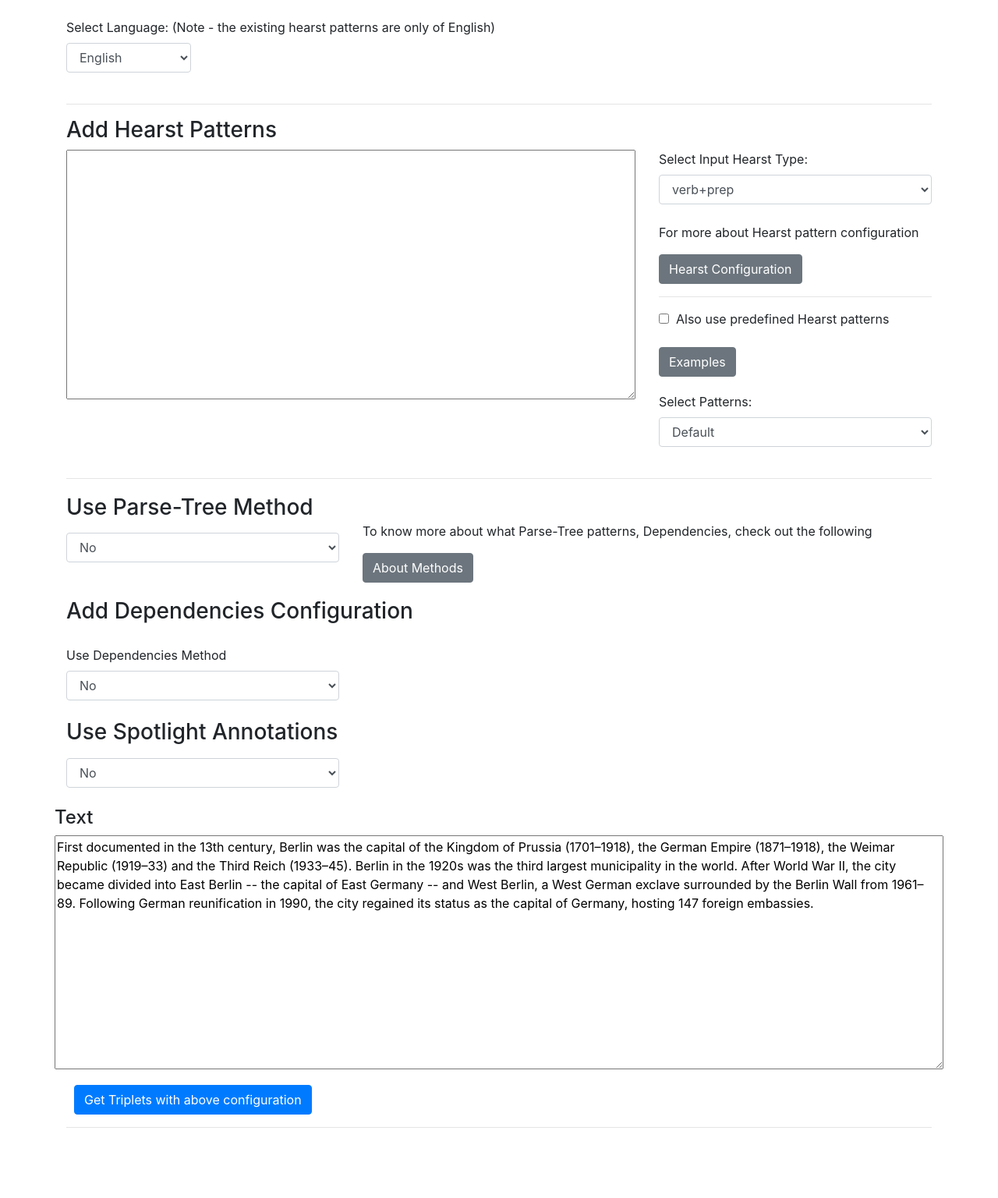
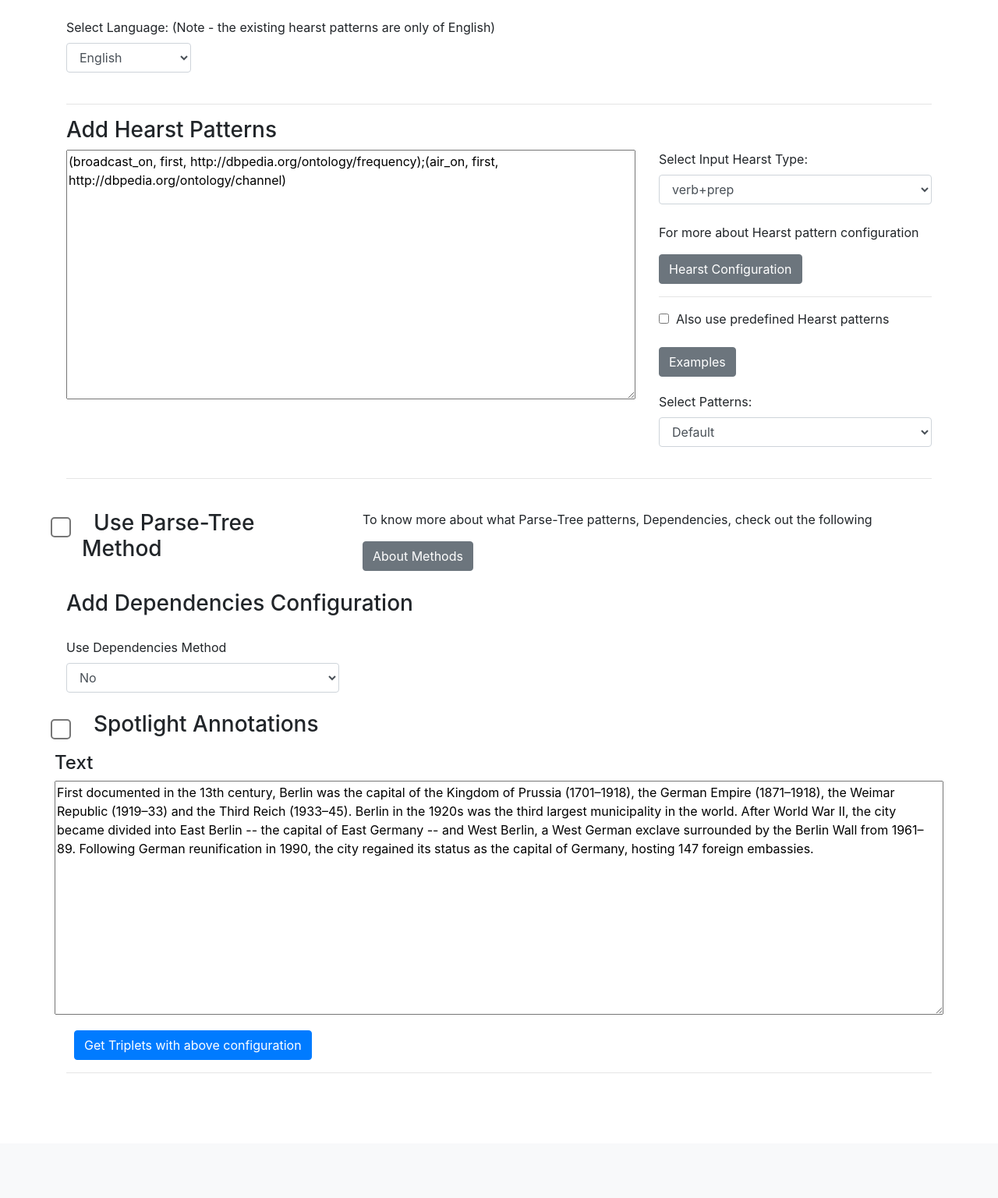
Before and after one commit to sahitpj/TE-webapp, a Flask app: page /config in a window 1280 px wide. Shown: the part 265-1801 px from the top of the page at 78% size. After the commit the page ends 1641 px from the top, so only its background shows below. Run offline with Flask 2, Linux system fonts and the light colour scheme; parts of the project's set-up code (start-up, migrations or seed data) failed here and were passed over; some libraries are stand-ins or nearby versions.

Commit message:
bug related to hearst patterns, UI fix

```diff
--- a/app/config_routes.py
+++ b/app/config_routes.py
@@ -41,7 +41,9 @@ def getConfigResults():
     annotations = None
     annotated_text = list()
 
-    if q_spotlight == 'Yes':
+    addn_props = {}
+
+    if q_spotlight:
         spipe = Spotlight_Pipeline(q_language)
         annotations = spipe.annotate(q_text)
         ptr = 0
@@ -61,35 +63,41 @@ def getConfigResults():
         patterns1 = None
         patterns2 = None
         if q_hearst_pattern_type == HEARST_PATTERNS_METHODS[0]:
-            addn_patterns = add_hearst_patterns(parse_hearst_patterns(hearst_patterns), q_hearst_pattern_type, q_hearst_input)
+            addn_patterns, props = add_hearst_patterns(parse_hearst_patterns(hearst_patterns), q_hearst_pattern_type, q_hearst_input)
             hpatterns1 = HearstPatterns(extended = True, same_sentence = True)
             hpatterns1.add_patterns(addn_patterns, q_hearst_pattern_type)
             hpatterns2 = HearstPatterns(extended = True, same_sentence = False)
             hpatterns2.add_patterns(addn_patterns, q_hearst_pattern_type)
             patterns1 = [ hearst_get_triplet(pattern) for pattern in hpatterns1.find_hearstpatterns_spacy(q_text)]
             patterns2 = [ hearst_get_triplet(pattern) for pattern in hpatterns2.find_hearstpatterns_spacy(q_text)]
+            for prop in props:
+                addn_props[prop[0]] = prop[1]
             print(patterns1, patterns2)
 
         elif q_hearst_pattern_type == HEARST_PATTERNS_METHODS[1]:
-            addn_patterns = add_hearst_patterns(parse_hearst_patterns(hearst_patterns), q_hearst_pattern_type, q_hearst_input)
+            addn_patterns, props = add_hearst_patterns(parse_hearst_patterns(hearst_patterns), q_hearst_pattern_type, q_hearst_input)
             hpatterns1 = HearstPatterns(extended = True, same_sentence = True, greedy = True)
             hpatterns1.add_patterns(addn_patterns, q_hearst_pattern_type)
             hpatterns2 = HearstPatterns(extended = True, same_sentence = False, greedy = True)
             hpatterns2.add_patterns(addn_patterns, q_hearst_pattern_type)
             patterns1 = [ hearst_get_triplet(pattern) for pattern in hpatterns1.find_hearstpatterns_spacy(q_text)]
             patterns2 = [ hearst_get_triplet(pattern) for pattern in hpatterns2.find_hearstpatterns_spacy(q_text)]
+            for prop in props:
+                addn_props[prop[0]] = prop[1]
         else:
-            addn_patterns = add_hearst_patterns(parse_hearst_patterns(hearst_patterns), q_hearst_pattern_type, q_hearst_input)
+            addn_patterns, props = add_hearst_patterns(parse_hearst_patterns(hearst_patterns), q_hearst_pattern_type, q_hearst_input)
             hpatterns1 = HearstPatterns(extended = True, same_sentence = True, semi = True)
             hpatterns1.add_patterns(addn_patterns, q_hearst_pattern_type)
             hpatterns2 = HearstPatterns(extended = True, same_sentence = False, semi = True)
             hpatterns2.add_patterns(addn_patterns, q_hearst_pattern_type)
             patterns1 = [ hearst_get_triplet(pattern) for pattern in hpatterns1.find_hearstpatterns_spacy(q_text)]
             patterns2 = [ hearst_get_triplet(pattern) for pattern in hpatterns2.find_hearstpatterns_spacy(q_text)]
+            for prop in props:
+                addn_props[prop[0]] = prop[1]
 
         triples += patterns1 + patterns2
 
-    if q_use_parse_tree == 'Yes':
+    if q_use_parse_tree:
         if q_language == 'English':
             text_extraction = TripleExtraction()
             triplets = list()
@@ -137,10 +145,10 @@ def getConfigResults():
         triples += triplets
 
     annotated_triples = None
-    if q_spotlight == 'Yes':
+    if q_spotlight:
         spipe = Spotlight_Pipeline(q_language)
         annotated_triples = list()
         for triple in triples:
-            annotated_triples.append(spipe.annotate_triple(triple))
+            annotated_triples.append(spipe.annotate_triple(triple, addn_props))
 
     return render_template('triplets.html', annotations=annotations, annotated_text=annotated_text, triplets=triples, q_text=q_text, annotated_triples=annotated_triples)
--- a/app/src/hpatterns.py
+++ b/app/src/hpatterns.py
@@ -210,7 +210,10 @@ class HearstPatterns(object):
                     if token.lemma_.isalnum() and token.lemma_ not in self.__adj_stopwords and token.text not in STOP_TOKENS:
                         replace_arr.append(token.lemma_)
                     elif not token.lemma_.isalnum() and token.text not in STOP_TOKENS:
-                        replace_arr.append(''.join(char for char in token.lemma_ if char.isalnum()))
+                        if token.lemma_ != '-PRON-':
+                            replace_arr.append(''.join(char for char in token.lemma_ if char.isalnum()))
+                        else:
+                            replace_arr.append(token.text)
                 chunk_lemma = ' '.join(chunk_arr).lower()
                 replacement_value = 'NP_' + '_'.join(replace_arr).lower()
                 if chunk_lemma:
--- a/app/templates/about.html
+++ b/app/templates/about.html
@@ -26,6 +26,12 @@
                             <p class="hearst-ex">Ex - (broadcast_on, first, http://dbpedia.org/ontology/frequency)</p>
                             This can then be mapped to a DBpedia property, while annotating. The second parameter is the first/last which denotes
                             if the before word captured is the SUBJECT or the last one.
+                            <br><br>
+                            The <b>regex pattern</b> on the other hand must be given in the following template<br>
+                            (regex, verb+prep, (first/last), id, annotation)
+                            <p>Here first/last represenst if the subject is first or last in the pattermn</p>
+                            <p>id is for the number of object to be identifed, default is 2</p><br>
+                            <b>NOTE - incorrect template format, may or may not throw an exception</b>
                         </div>
                     </div>
                     <hr>
--- a/app/templates/config.html
+++ b/app/templates/config.html
@@ -30,7 +30,7 @@
                     <div class="row">
                         <div class="col-lg-8">
                             <div class="add-hearst">
-                                <textarea name="hearst-patterns" form="config"></textarea>
+                                <textarea name="hearst-patterns" form="config">(broadcast_on, first, http://dbpedia.org/ontology/frequency);(air_on, first, http://dbpedia.org/ontology/channel)</textarea>
                             </div>
                         </div>
                         <div class="col-lg-4">
@@ -62,20 +62,19 @@
                     <hr>
                     <div class="row" style="margin-top:20px;">
                         <div class="col-lg-4">
-                            <div class="group">
-                                <label for="sel2"><h3>Use Parse-Tree Method</h3></label>
-                                <select class="form-control" id="sel2" name="parse-tree">
-                                    <option>No</option>
-                                    <option>Yes</option>
-                                </select><br>
+                            <div style="margin-left: 20px; margin-top:20px;">
+                                <input style="zoom:2;" class="form-check-input" type="checkbox" value="" id="defaultCheck1" name="parse-tree">
+                                <label class="form-check-label" for="defaultCheck1">
+                                    <h3>&nbsp;&nbsp;Use Parse-Tree Method</h3>
+                                </label>
                             </div>
                         </div>
-                        <div class="col-lg-8" style="margin-top:35px;">
+                        <div class="col-lg-8" style="margin-top:20px;">
                             <p>To know more about what Parse-Tree patterns, Dependencies, check out the following</p>
                             <a href="/#methods" class="btn btn-secondary button m" role="button">About Methods</a>
                         </div>
                     </div>
-                    <div class="row" style="margin-top:20px;">
+                    <div class="row" style="margin-top:25px;">
                         <h3>&nbsp;&nbsp;Add Dependencies Configuration</h3>
                     </div>
                     <div class="row" style="margin-top:20px;"">
@@ -96,14 +95,15 @@
                     </div>
                     <div class="row">
                         <div class="col-lg-4">
-                            <label for="sel4"><h3>Use Spotlight Annotations</h3></label>
-                            <select class="form-control" id="sel4" name="spotlight">
-                                <option>No</option>
-                                <option>Yes</option>
-                            </select><br>
+                        <div style="margin-left: 20px;">
+                            <input style="zoom:2;" class="form-check-input" type="checkbox" value="" id="defaultCheck1" name="spotlight">
+                            <label class="form-check-label" for="defaultCheck1">
+                                <h3>&nbsp;&nbsp;Spotlight Annotations</h3>
+                            </label>
+                        </div>
                         </div>
                     </div>
-                    <div class="row tool-area">
+                    <div class="row tool-area" style="margin-top:10px;">
                         <h4>Text</h4><br>
                         <textarea name="comment" form="config">First documented in the 13th century, Berlin was the capital of the Kingdom of Prussia (1701–1918), the German Empire (1871–1918), the Weimar Republic (1919–33) and the Third Reich (1933–45). Berlin in the 1920s was the third largest municipality in the world. After World War II, the city became divided into East Berlin -- the capital of East Germany -- and West Berlin, a West German exclave surrounded by the Berlin Wall from 1961–89. Following German reunification in 1990, the city regained its status as the capital of Germany, hosting 147 foreign embassies.</textarea>
                     </div>
@@ -137,5 +137,19 @@
             $('[data-toggle="tooltip"]').tooltip();
         });
 
+        var hearstTextArea = document.getElementsByName("hearst-patterns")[0];
+        var hearst_type = document.getElementsByName("hearst-input-type")[0];
+
+        hearst_type.addEventListener('change', function(){
+            if(this.value == 'verb+prep') {
+                console.log(10);
+                hearstTextArea.innerHTML = '(broadcast_on,first,http://dbpedia.org/ontology/frequency);(air_on,first,http://dbpedia.org/ontology/channel)';
+            }
+
+            else {
+                hearstTextArea.innerHTML = "(r'NP_(\w+).*?(broadcast).*?on.*?NP_(\w+)',first,broadcastOn,3,http://dbpedia.org/ontology/frequency);(r'NP_(\w+).*?(air).*?on.*?NP_(\w+)',first,airOn,3,http://dbpedia.org/ontology/channel)";
+            }
+        })
+
     </script>
 </html>
--- a/app/templates/head.html
+++ b/app/templates/head.html
@@ -1,6 +1,5 @@
 <head>
-	<title>CSEDB</title>
-<!-- 	<link rel="shortcut icon" href="https://en.wikipedia.org/wiki/Indian_Institute_of_Technology_Gandhinagar#/media/File:IIT_Gandhinagar_Logo.svg" /> -->
+	<title>DBpedia Extract</title>
     <script src="{{ url_for('static',filename='popper.min.js') }}"></script>
     <link href="//maxcdn.bootstrapcdn.com/bootstrap/4.0.0/css/bootstrap.min.css" rel="stylesheet" id="bootstrap-css">
     <script src="//cdnjs.cloudflare.com/ajax/libs/jquery/3.2.1/jquery.min.js"></script>
```
Also changed, not shown: app/src/Utils.py (+6 -3 lines), app/src/hpatternUtils.py (+11 -4 lines), app/src/spotlight.py (+8 -5 lines), app/templates/index.html (+0 -10 lines).
